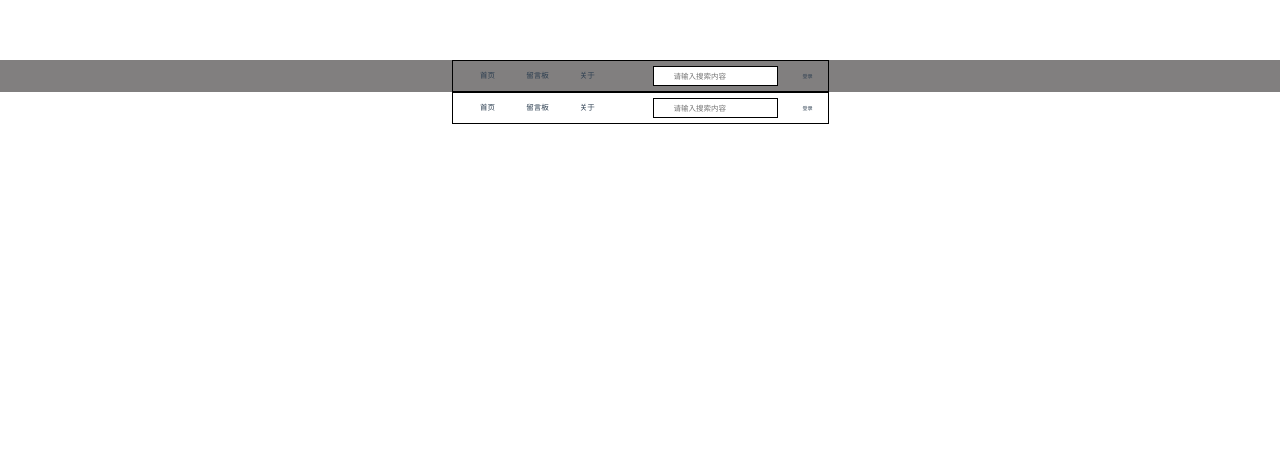
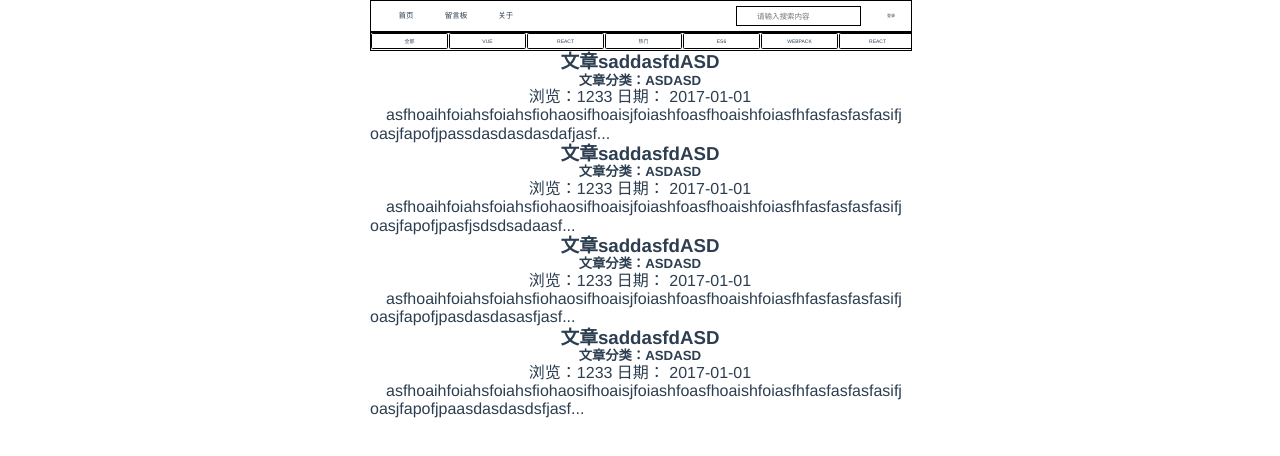
Before and after one commit to LamperougeLS/My-vue-blog, a Vue app: page / in a window 1280 px wide. Shown: the top 456 px of the page. Built offline with nearby package versions, Linux system fonts and the light colour scheme.

Commit message:
taglist横向滚动功能

```diff
--- a/src/App.vue
+++ b/src/App.vue
@@ -1,31 +1,33 @@
 <template>
   <div id="app">
-    <header>
-      <TopNav></TopNav>
-    </header>
     <router-view></router-view>
   </div>
 </template>
 <script>
 import 'normalize.css'
-import TopNav from './components/TopNav.vue'
+
 export default {
-  name: 'app',
-  components: {TopNav}
+  name: 'app'
 }
 
 </script>
 <style lang="less">
-
 #app {
   font-family: 'Avenir', Helvetica, Arial, sans-serif;
   -webkit-font-smoothing: antialiased;
   -moz-osx-font-smoothing: grayscale;
   text-align: center;
   color: #2c3e50;
-  margin-top: 60px;
-  header{
-    background-color: #817F7F;
+  margin:0 auto;
+  max-width: 1080/32rem;
   }
+li{
+ list-style-type: none;
+ margin:0;
+ padding:0;
+}
+*{
+  margin:0;
+  padding:0;
 }
 </style>
--- /dev/null
+++ b/src/components/ArticleList.vue
@@ -0,0 +1,47 @@
+<template>
+  <div id="articleList">
+    <ul v-if='articleList.length'>
+      <!-- <router-link to="{name:'article',params:{}}" v-for='article in articleList'> -->
+        <div  v-for='article in articleList'>
+          <header>
+            <h3>{{article.title}}</h3>
+            <h5>文章分类：{{article.tag}}</h5>
+          </header>
+          <article>
+            <p>浏览：{{article.pageview}} 日期： {{article.date}}</p>
+            <p class="abstract">{{article.abstract + '...'}}</p>
+          </article>
+        </div>
+      <!-- </router-link> -->
+    </ul>
+  </div>
+</template>
+<script>
+export default {
+  data () {
+    return {
+      articleList: [{ title: '文章saddasfdASD', tag: 'ASDASD', pageview: '1233', date: '2017-01-01', abstract: 'asfhoaihfoiahsfoiahsfiohaosifhoaisjfoiashfoasfhoaishfoiasfhfasfasfasfasifjoasjfapofjpassdasdasdasdafjasf' },
+        { title: '文章saddasfdASD', tag: 'ASDASD', pageview: '1233', date: '2017-01-01', abstract: 'asfhoaihfoiahsfoiahsfiohaosifhoaisjfoiashfoasfhoaishfoiasfhfasfasfasfasifjoasjfapofjpasfjsdsdsadaasf' },
+        { title: '文章saddasfdASD', tag: 'ASDASD', pageview: '1233', date: '2017-01-01', abstract: 'asfhoaihfoiahsfoiahsfiohaosifhoaisjfoiashfoasfhoaishfoiasfhfasfasfasfasifjoasjfapofjpasdasdasasfjasf' },
+        { title: '文章saddasfdASD', tag: 'ASDASD', pageview: '1233', date: '2017-01-01', abstract: 'asfhoaihfoiahsfoiahsfiohaosifhoaisjfoiashfoasfhoaishfoiasfhfasfasfasfasifjoasjfapofjpaasdasdasdsfjasf' }
+      ]
+    }
+  }
+}
+
+</script>
+<!-- Add "scoped" attribute to limit CSS to this component only -->
+<style  lang='less' scoped>
+#article {
+  box-sizing: border-box;
+  padding: 2/32rem;
+  width: 750/32rem;
+}
+.abstract{
+  overflow: hidden;
+  word-wrap: break-word;
+  text-align:left;
+  text-indent: 1rem;
+}
+
+</style>
--- a/src/components/TagList.vue
+++ b/src/components/TagList.vue
@@ -1,16 +1,65 @@
 <template>
-  <topNav></topNav>
+  <div id='tagList'>
+   	<!--  <router-link :to="{name:'directory',params:{tagName：tag.id}}" v-for='tag in tagList'> -->
+      <li v-for='tag in tagList' class='tag'>{{tag.name}}</li>
+    <!-- </router-link> -->
+  </div>
 </template>
+<script>
+export default {
+  data () {
+    return {
+      tagList: [{ name: '全部', id: 'all' },
+        { name: 'VUE', id: 'vue' },
+        { name: 'REACT', id: 'react' },
+        { name: '热门', id: 'hot' },
+        { name: 'ES6', id: 'es6' },
+        { name: 'WEBPACK', id: 'webpack' },
+        { name: 'REACT', id: 'react' },
+        { name: '热门', id: 'hot' },
+        { name: 'ES6', id: 'es6' }
+      ]
+    }
+  }
+}
 
-<script>
-import topNav from './topNav.vue'
-export default {
-  name: 'hello',
-  components: {topNav}
+</script>
+<!-- Add "scoped" attribute to limit CSS to this component only -->
+<style scoped lang='less' >
+#tagList{
+	width: 100%;
+	overflow-x:scroll;
+	white-space: nowrap;
+	font-size:0;
+	border: 1/32rem solid black;
+
+	/* ::-webkit-scrollbar        滚动条整体部分，其中的属性有width,height,background,border（就和一个块级元素一样）等。
+	::-webkit-scrollbar-button      滚动条两端的按钮。可以用display:none让其不显示，也可以添加背景图片，颜色改变显示效果。
+	::-webkit-scrollbar-track         外层轨道。可以用display:none让其不显示，也可以添加背景图片，颜色改变显示效果。
+	::-webkit-scrollbar-track-piece        内层轨道，滚动条中间部分（除去）。
+	::-webkit-scrollbar-thumb               滚动条里面可以拖动的那部分
+	::-webkit-scrollbar-corner               边角
+	::-webkit-resizer                       定义右下角拖动块的样式 */
 }
-</script>
 
-<!-- Add "scoped" attribute to limit CSS to this component only -->
-<style scoped>
+#tagList::-webkit-scrollbar{
+	/* width:0;
+	height:0; */
+}
+
+
+.tag{
+	vertical-align:top;
+	display: inline-block;
+	border: 1/32rem solid black;
+	border-radius: 3/32rem;
+	margin-right:2/32rem;
+	margin-bottom: 2/32rem;
+	line-height: 28/32rem;
+	height: 28/32rem;
+	font-size: 10/32rem;
+	width: 150/32rem;
+}
+
 
 </style>
--- a/src/components/topNav.vue
+++ b/src/components/topNav.vue
@@ -11,7 +11,7 @@
         <input type="text" placeholder="请输入搜索内容">
       </div>
       <div class="user-login">
-          登录
+        登录
       </div>
     </div>
   </nav>
@@ -29,69 +29,73 @@ export default {
 </script>
 <!-- Add "scoped" attribute to limit CSS to this component only -->
 <style lang="less" scoped>
-.topNav{
-  width: 750/32rem;
+.topNav {
+  width:100%;
   margin: 0 auto;
   height: 60/32rem;
   border: 1/32rem black solid;
 }
+
 .nav-left {
-  float:left;
+  float: left;
   margin-left: 20/32rem;
-  height:100%;
-  width:300/32rem;
+  height: 100%;
+  width: 300/32rem;
   li {
     box-sizing: border-box;
-    font-size:15/32rem;
-    height:60/32rem;
-    width:33.3%;
-    line-height:60/32rem;
+    font-size: 15/32rem;
+    height: 60/32rem;
+    width: 33.3%;
+    line-height: 60/32rem;
     display: block;
     float: left;
-
   }
 }
 
 .nav-right {
-  margin-top:10/32rem;
-  float:right;
-  height:40/32rem;
-  width:350/32rem;
+  margin-top: 10/32rem;
+  float: right;
+  height: 40/32rem;
+  width: 350/32rem;
 }
 
 .search-input {
-  float:left;
-  position:relative;
-  i{
-    display:block;
-    position:absolute;
+  float: left;
+  position: relative;
+  i {
+    display: block;
+    position: absolute;
     left: 5/32rem;
-    top:5/32rem;
+    top: 5/32rem;
     height: 30/32rem;
     width: 30/32rem;
   }
-  input{
-    box-sizing:border-box;
-    position:absolute;
-    left:0;
-    top:0;
+  input {
+    box-sizing: border-box;
+    position: absolute;
+    left: 0;
+    top: 0;
     border: 1/32rem black solid;
     padding-left: 40/32rem;
-    width:250/32rem;
+    width: 250/32rem;
     outline: 0;
-    height:40/32rem;
-    font-size:15/32rem;
+    height: 40/32rem;
+    font-size: 15/32rem;
   }
 }
 
 .user-login {
-  float:right;
-  height:40/32rem;
+  float: right;
+  height: 40/32rem;
   width: 40/32rem;
-  font-size:10/32rem;
+  font-size: 8/32rem;
   line-height: 40/32rem;
   margin-right: 20/32rem;
 }
+
+
+
+
 
 /* .clearfix:before, clearfix:after {
     content: ".";
--- a/src/config/rem.js
+++ b/src/config/rem.js
@@ -6,7 +6,7 @@
   var recalc = function () {
     var clientWidth = docEL.clientWidth
     if (!clientWidth) return
-    docEL.style.fontSize = 32 * (clientWidth / 750) + 'px'
+    if (clientWidth >= 1080) { docEL.style.fontSize = 32 * (1080 / 750) + 'px' } else { docEL.style.fontSize = 32 * (clientWidth / 750) + 'px' }
   }
 
   if (!docEL.addEventListener) return
--- a/src/pages/home.vue
+++ b/src/pages/home.vue
@@ -1,18 +1,24 @@
 <template>
-   <div>
+   <div id='home'>
       <TopNav></TopNav>
+      <TagList></TagList>
+      <ArticleList></ArticleList>
    </div>
 </template>
 
 <script>
 import TopNav from '../components/TopNav.vue'
-
+import TagList from '../components/TagList.vue'
+import ArticleList from '../components/ArticleList.vue'
 export default {
-  components: {TopNav}
+  components: {TopNav, TagList, ArticleList}
 }
 </script>
 
 <!-- Add "scoped" attribute to limit CSS to this component only -->
 <style scoped>
+#home{
+  width: 750/32rem;
+}
 
 </style>
```
Also changed, not shown: src/components/article.vue (deleted, +0 -41 lines).
